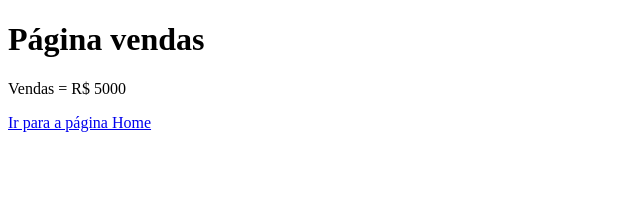
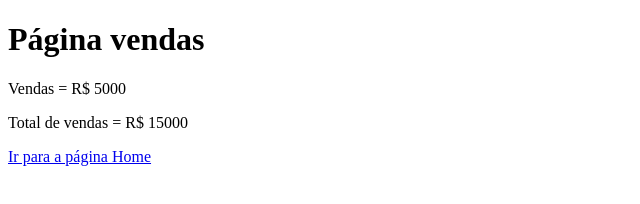
Before and after one commit to marcosviniciohd/aula-git-hub, a plain HTML site: page vendas.html in a window 1280 px wide. Shown: the whole page, without its empty margins (0-640 px from the left). Drawn offline with Linux system fonts and the light colour scheme.

Commit message:
Adicionado total de vendas no vendas.html

```diff
--- a/vendas.html
+++ b/vendas.html
@@ -9,6 +9,7 @@
 <body>
     <h1>Página vendas</h1>
     <p>Vendas = R$ 5000</p>
+    <p>Total de vendas = R$ 15000</p>
     <a href="index.html">Ir para a página Home</a>
 </body>
 </html>
```
